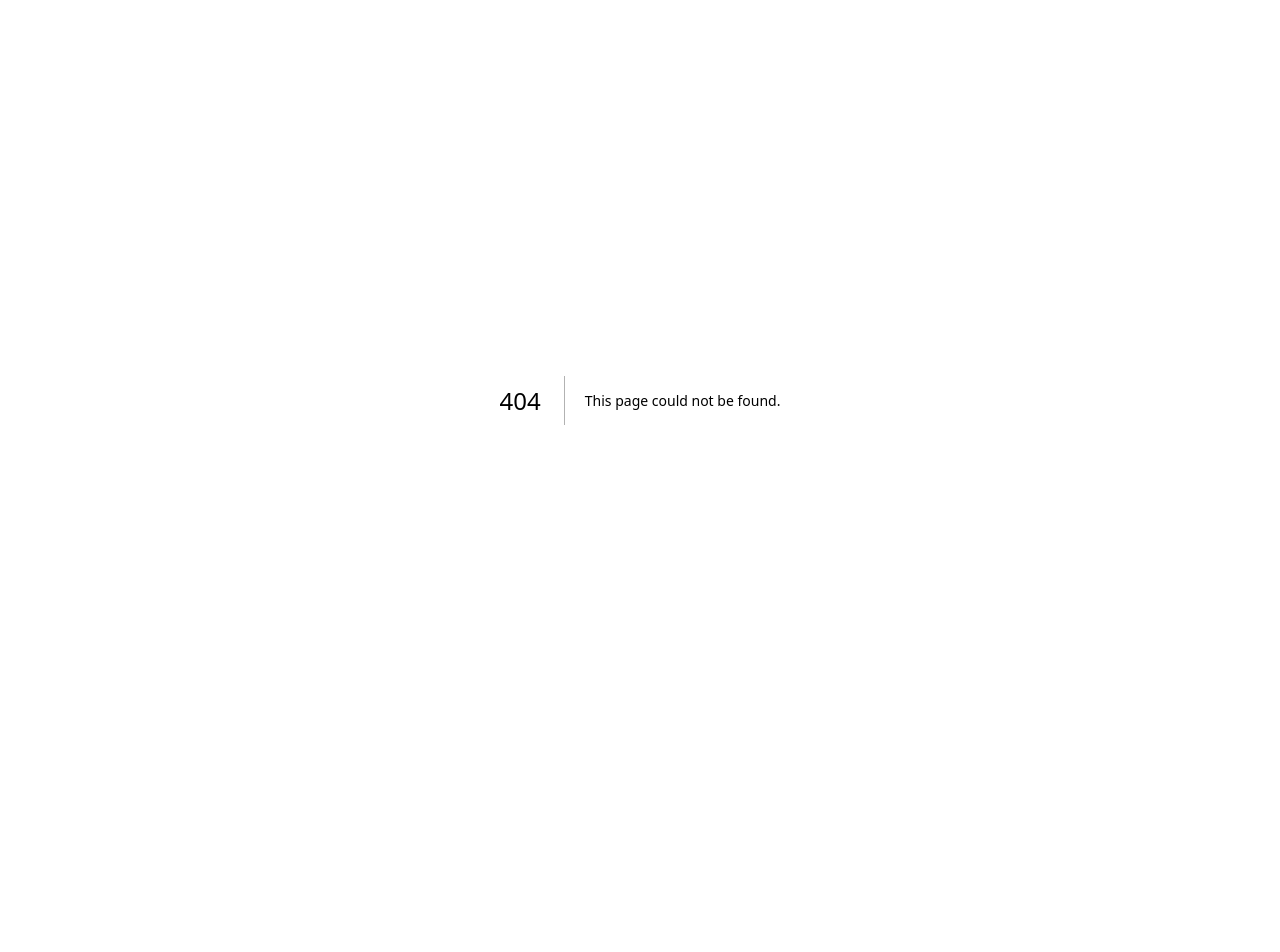
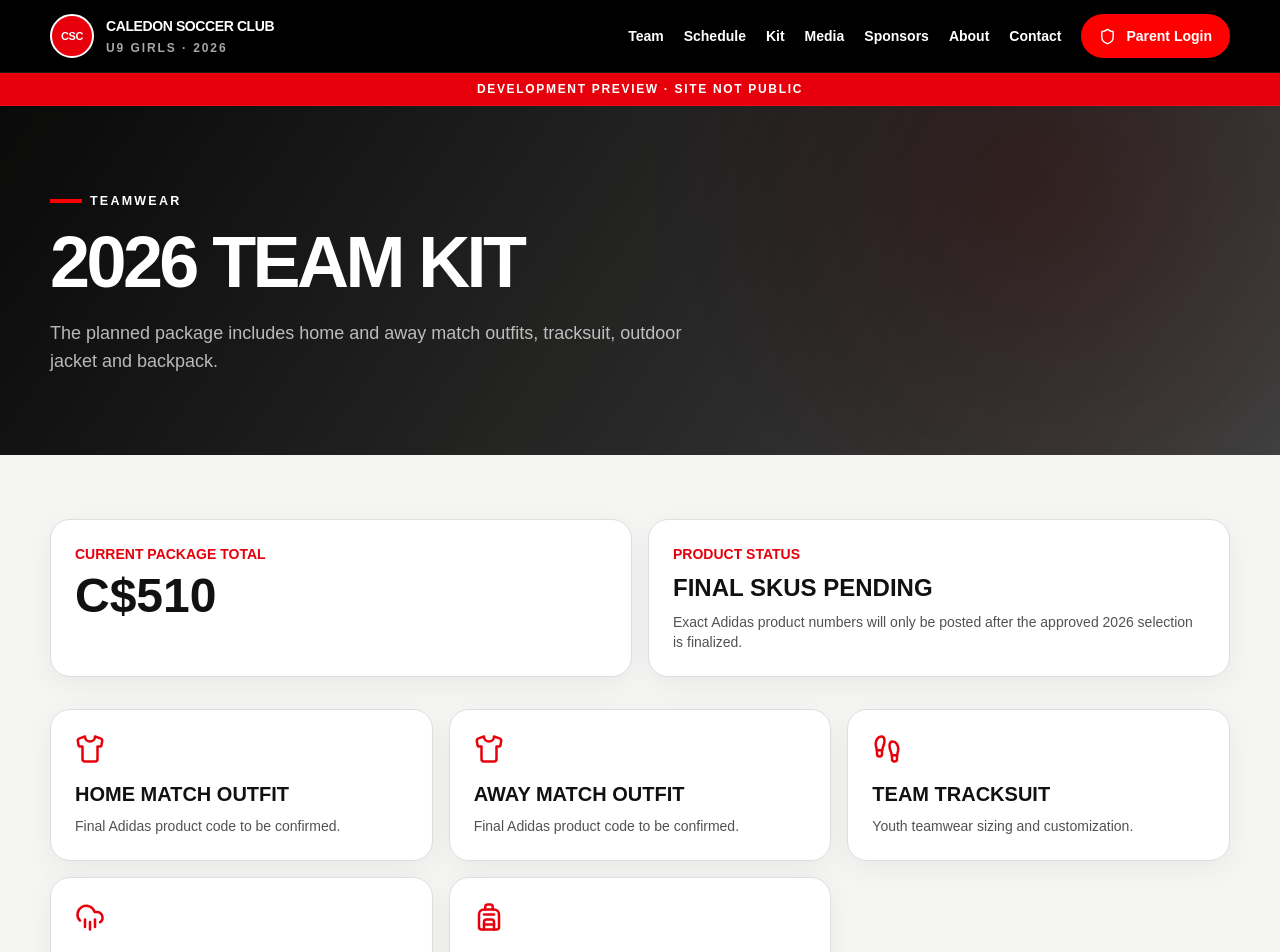
Before and after one commit to dang85ai/dg-claud, a Next.js app: page /kit in a window 1280 px wide. Before the commit this address had no page. Shown: the top 952 px of the page. Before the commit the page ends 800 px from the top, so only its background shows below. Built offline with nearby package versions, Linux system fonts and the light colour scheme.

Commit message:
Build app/kit/page.tsx

```diff
--- /dev/null
+++ b/app/kit/page.tsx
@@ -0,0 +1,51 @@
+import { DevelopmentBanner } from "@/components/DevelopmentBanner";
+import { PublicPageHero } from "@/components/PublicPageHero";
+import { PublicShell } from "@/components/PublicShell";
+import { Backpack, CloudRain, Footprints, Shirt } from "lucide-react";
+
+const kit = [
+  { Icon: Shirt, name: "Home Match Outfit", note: "Final Adidas product code to be confirmed." },
+  { Icon: Shirt, name: "Away Match Outfit", note: "Final Adidas product code to be confirmed." },
+  { Icon: Footprints, name: "Team Tracksuit", note: "Youth teamwear sizing and customization." },
+  { Icon: CloudRain, name: "Outdoor Jacket", note: "Cold and wet-weather team layer." },
+  { Icon: Backpack, name: "Team Backpack", note: "Team identification and player use." }
+];
+
+export default function KitPage() {
+  return (
+    <PublicShell>
+      <DevelopmentBanner />
+      <PublicPageHero
+        eyebrow="Teamwear"
+        title="2026 Team Kit"
+        copy="The planned package includes home and away match outfits, tracksuit, outdoor jacket and backpack."
+      />
+      <section className="section">
+        <div className="container">
+          <div className="mb-8 grid gap-4 sm:grid-cols-2">
+            <div className="card p-6">
+              <div className="text-sm font-black uppercase text-red-600">Current Package Total</div>
+              <div className="mt-2 text-5xl font-black">C$510</div>
+            </div>
+            <div className="card p-6">
+              <div className="text-sm font-black uppercase text-red-600">Product Status</div>
+              <div className="mt-2 text-2xl font-black uppercase">Final SKUs Pending</div>
+              <p className="mt-2 text-sm text-neutral-600">
+                Exact Adidas product numbers will only be posted after the approved 2026 selection is finalized.
+              </p>
+            </div>
+          </div>
+          <div className="grid gap-4 sm:grid-cols-2 lg:grid-cols-3">
+            {kit.map(({ Icon, name, note }) => (
+              <div key={name} className="card p-6">
+                <Icon className="text-red-600" size={30} />
+                <h2 className="mt-4 text-xl font-black uppercase">{name}</h2>
+                <p className="mt-2 text-sm text-neutral-600">{note}</p>
+              </div>
+            ))}
+          </div>
+        </div>
+      </section>
+    </PublicShell>
+  );
+}
```
